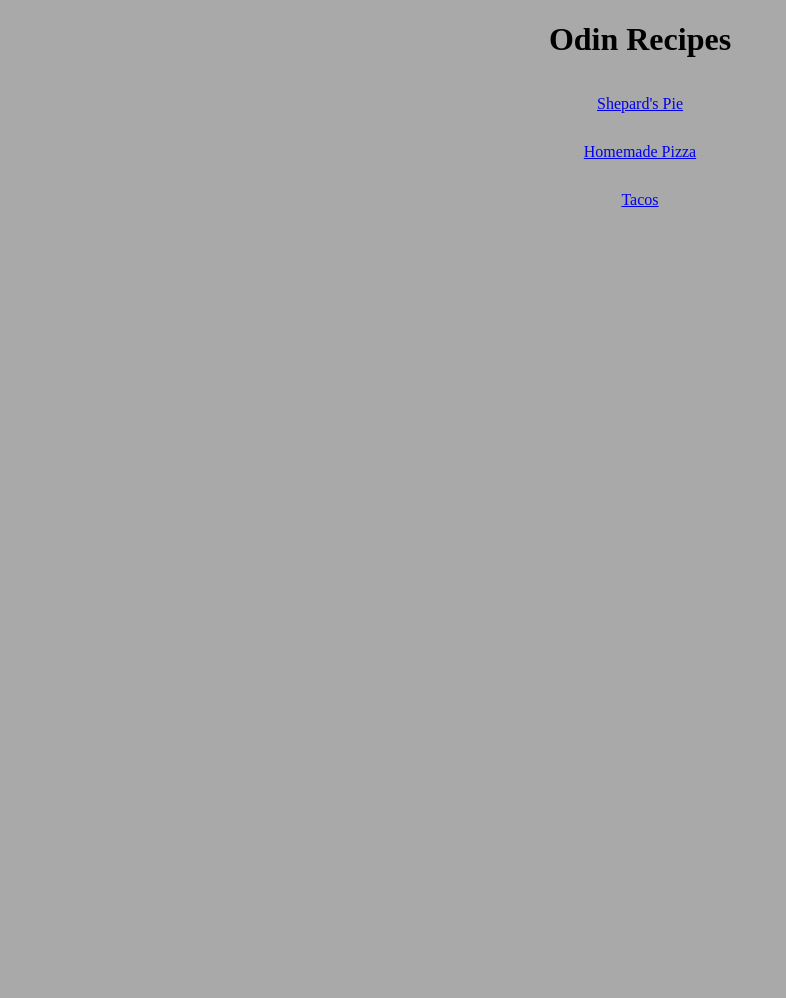
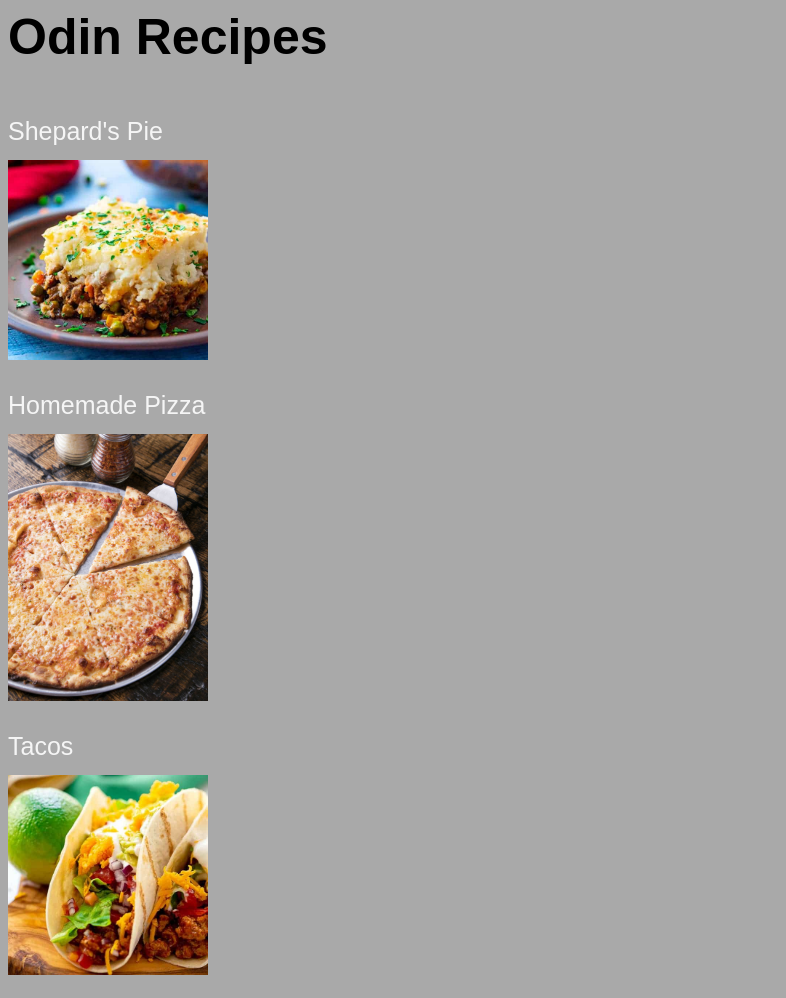
Before and after one commit to Ocho-Ocho/odin-cookbook, a plain HTML site: page index.html in a window 1280 px wide. Shown: the top 998 px of the page, without its empty margins (0-786 px from the left). Before the commit the page ends 800 px from the top, so only its background shows below. Drawn offline with Linux system fonts and the light colour scheme.

Commit message:
update with flex

```diff
--- a/index.html
+++ b/index.html
@@ -7,18 +7,25 @@
     </head>
 
     <body>
+    <div class="title">Odin Recipes</div>
 
-    <h1 class="header">Odin Recipes</h1>
+    <div class="container">
+      <div class="media">
+        <ul>
+        <li><a href="recipes/shepie.html">Shepard's Pie</a></li>
+        <div class="image"><img src="images/shepie.jpg" alt="Shepard's Pie"></div>
 
-        <ul class="no-bullets">
+        <li><a href="recipes/pizza.html">Homemade Pizza</a></li>
+        <div class="image"><img src="images/pizza.jpg"" alt="Pizza"></div>
 
-   <div class="header d"><li><a href="recipes/shepie.html">Shepard's Pie</a></li></div>
-
-   <div class="header d"><li><a href="recipes/pizza.html">Homemade Pizza</a></li></div>
-
-   <div class="header d"><li><a href="recipes/tacos.html">Tacos</a></li></div>
+        <li><a href="recipes/tacos.html">Tacos</a></li>
+        <div class="image"><img src="images/tacos.jpg" alt="Tacos"></div>
 
         </ul>
+      </div>
+     </div>
+
+     <div class="footer">What's for dinner?</div>
     </body>
 
 </html>
--- a/pizza-style.css
+++ /dev/null
@@ -1,18 +0,0 @@
-body{
-    background-color: darkgray;
-}
-img {
-    height: auto;
-    width: 500px;
-  }
-.header{
-    text-align: center;
-}
-
-ul.no-bullets {
-    list-style-type: none;
-    margin: 0;
-    padding: 0;}
-
-    div.d {
-        line-height: 300%;}
--- a/recipes/pizza-style.css
+++ b/recipes/pizza-style.css
@@ -1,12 +1,43 @@
-body{
+body {
     background-color: darkgray;
     font-family:Georgia, 'Times New Roman', Times, serif;
-    line-height: 150%;
+    display: flex;
+    justify-content: space-between;
+    flex-direction: column;
+    font-family: Arial, Helvetica, sans-serif;
+}
+.title{
+    display: flex;
+    align-items: center;
+    font-size: 50px;
+    font-weight: 900;
+    margin-bottom: 40px;
+
+}
+.footer{
+    display: flex;
+    align-items: center;
+    margin: auto;
+}
+img {
+    width: 200px;
+    height: auto;
+}
+.container{
+    display: flex;
+    margin-bottom: 75px;
+    background-color: thistle;
+    flex-wrap: wrap;
+}
+.info{
+    max-width: 400px;
 }
 
-.center {
-    display: block;
-    margin-left: auto;
-    margin-right: auto;
-    width: 50%;
-  }
+ul{
+  list-style: none;
+}
+a {
+    text-decoration: none;
+    color: whitesmoke;
+    font-size: 25px;
+}
--- a/recipes/shep-style.css
+++ b/recipes/shep-style.css
@@ -1,12 +1,43 @@
-body{
+body {
     background-color: darkgray;
     font-family:Georgia, 'Times New Roman', Times, serif;
-    line-height: 150%;
+    display: flex;
+    justify-content: space-between;
+    flex-direction: column;
+    font-family: Arial, Helvetica, sans-serif;
+}
+.title{
+    display: flex;
+    align-items: center;
+    font-size: 50px;
+    font-weight: 900;
+    margin-bottom: 40px;
+
+}
+.footer{
+    display: flex;
+    align-items: center;
+    margin: auto;
+}
+img {
+    width: 200px;
+    height: auto;
+}
+.container{
+    display: flex;
+    margin-bottom: 75px;
+    background-color: thistle;
+    flex-wrap: wrap;
+}
+.info{
+    max-width: 400px;
 }
 
-.center {
-    display: block;
-    margin-left: auto;
-    margin-right: auto;
-    width: 50%;
-  }
+ul{
+  list-style: none;
+}
+a {
+    text-decoration: none;
+    color: whitesmoke;
+    font-size: 25px;
+}
--- a/style.css
+++ b/style.css
@@ -1,15 +1,56 @@
 body{
     background-color: darkgrey;
+    display: flex;
+    justify-content: space-between;
+    flex-direction: column;
+    font-family: Arial, Helvetica, sans-serif;
+}
+
+.title{
+    display: flex;
+    align-items: center;
+    font-size: 50px;
+    font-weight: 900;
+    margin-bottom: 40px;
+    margin-right: 430px;
+   }
+
+.container{
+    display: flex;
+    max-width: 200px;
+}
+ul{
+    list-style-type: none;
+    margin: 0;
+    padding: 0;
+    line-height: 50px;
+}
+.media {
+    display: flex;
+    flex: 1;
+    margin-bottom: 200px;
 
 }
+img {
+    width: 200px;
+    height: auto;
+}
+.media .content {
+    flex: 1;
+    padding: 10px;
 
-.header{
-    text-align: center;
+  }
+.footer{
+    display: flex;
+    align-items: center;
+    justify-content: flex-end;
+    background-color: darkkhaki;
+    margin: auto;
 }
-ul.no-bullets {
-    list-style-type: none;
-    margin: 0;
-    padding: 0;}
+a{
+    text-decoration: none;
+    color: whitesmoke;
+    font-size: 25px;
 
-    div.d {
-        line-height: 300%;}
+
+}
```
Also changed, not shown: recipes/pizza.html (+8 -7 lines), recipes/shepie.html (+10 -9 lines), recipes/tacos.html (+9 -8 lines).
